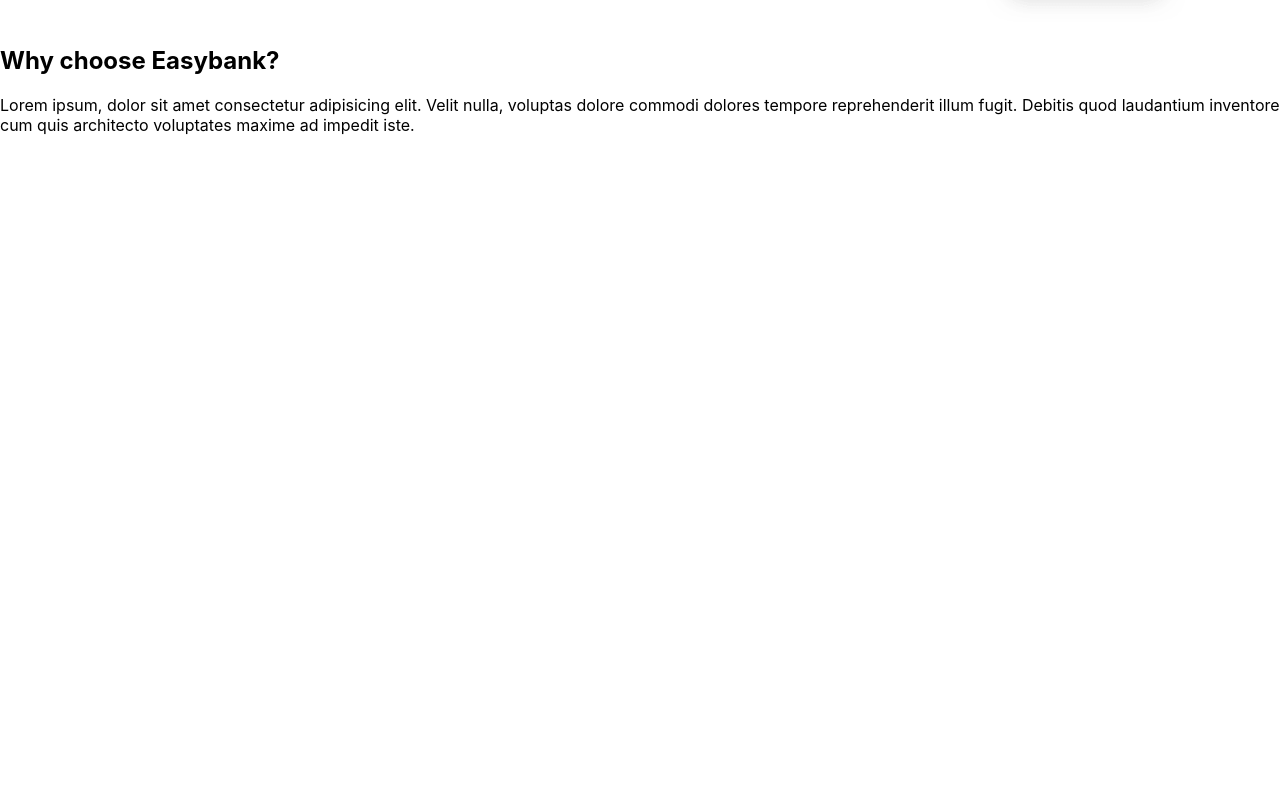
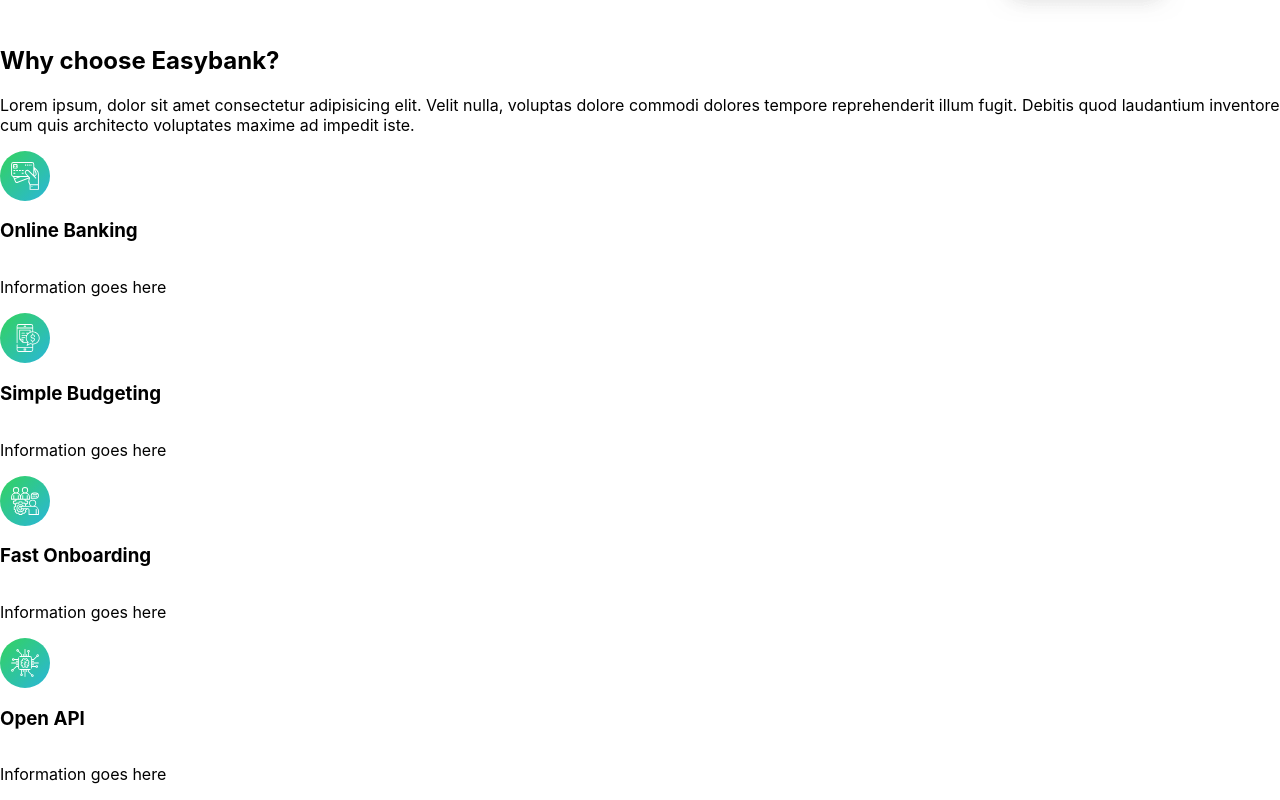
Before and after one commit to steven-mpawulo/easybank-landing-page, a React (Create React App) app: page / in a window 1280 px wide. Shown: the part 751-1551 px from the top of the page. Before the commit the page ends 902 px from the top, so only its background shows below. Built offline with nearby package versions, Linux system fonts and the light colour scheme.

Commit message:
finishes up on html for second section

```diff
--- a/src/common/ServicesCard/servicescard.css
+++ b/src/common/ServicesCard/servicescard.css
@@ -2,3 +2,8 @@
     display: flex;
     flex-direction: column;
 }
+
+.icon {
+    height: 50px;
+    width: 50px;
+}
--- a/src/components/main/Main.js
+++ b/src/components/main/Main.js
@@ -2,6 +2,12 @@
 import Button from '../../common/button/Button'
 import MockUps from '../../images/image-mockups.png'
 import './main.css'
+import ServicesCard from '../../common/ServicesCard/ServicesCard'
+import OnlineBanking from '../../images/icon-online.svg'
+import Budgeting from '../../images/icon-budgeting.svg'
+import FastOnboarding from '../../images/icon-onboarding.svg'
+import OpenApi from '../../images/icon-api.svg'
+
 
 const Main = () => {
   return (
@@ -19,6 +25,13 @@
         <div className="second-section">
             <h2>Why choose Easybank?</h2>
             <p>Lorem ipsum, dolor sit amet consectetur adipisicing elit. Velit nulla, voluptas dolore commodi dolores tempore reprehenderit illum fugit. Debitis quod laudantium inventore cum quis architecto voluptates maxime ad impedit iste.</p>
+            <div className="container-for-service-cards">
+            <ServicesCard icon={OnlineBanking} title={"Online Banking"} message={"Information goes here"}/>
+            <ServicesCard icon={Budgeting} title={"Simple Budgeting"} message={"Information goes here"}/>
+            <ServicesCard icon={FastOnboarding} title={"Fast Onboarding"} message={"Information goes here"}/>
+            <ServicesCard icon={OpenApi} title={"Open API"} message={"Information goes here"}/>
+            </div>
+
         </div>
         <div className="third-section"></div>
     </main>
```
